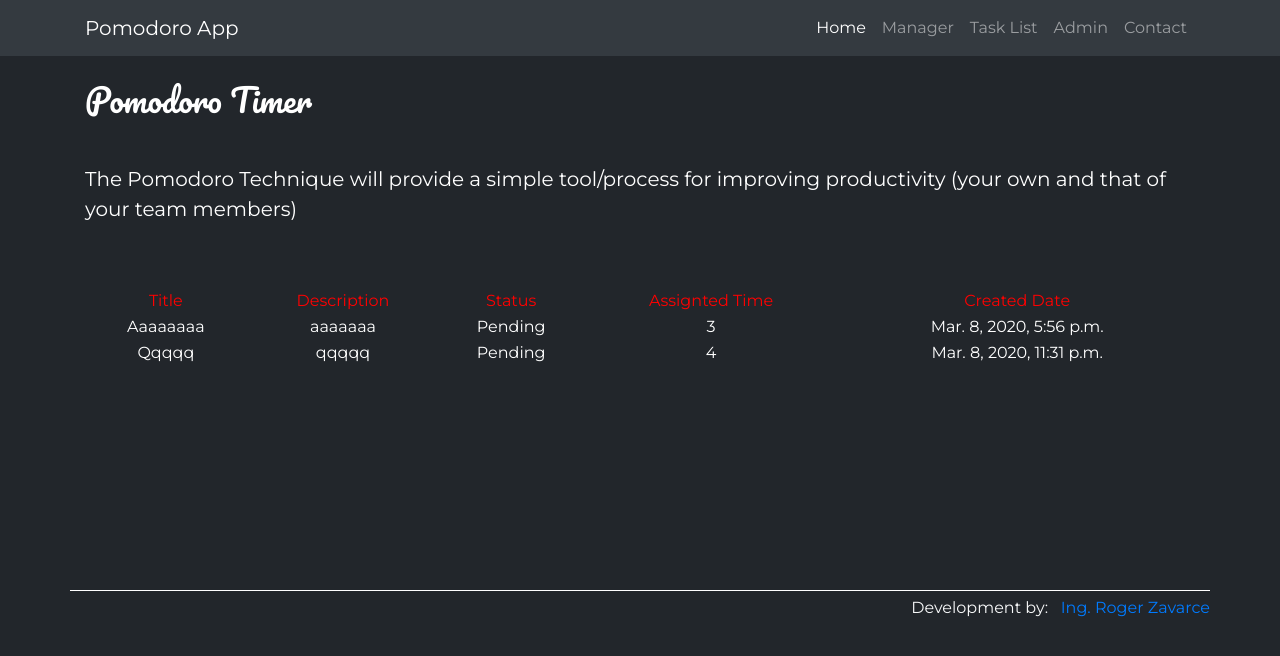
After one commit to rzavarce/PomodoroTimer, a Django app: page /TaskList/ in a window 1280 px wide. The commit adds this page. Shown: the top 656 px of the page. Run offline with Django 3.2, Linux system fonts and the light colour scheme; data comes from the database, SQL or seed files in the repository; some libraries are stand-ins or nearby versions.

Commit message:
Add Task List & Layouts

```diff
--- a/PomodoroAppConf/urls.py
+++ b/PomodoroAppConf/urls.py
@@ -34,7 +34,12 @@ urlpatterns = [
 
     url(r'^$', tasks.Index, name='index'),
 
-    url(r'Start/', tasks.PodomoroManager, name='pomodoro_manager'),
+    url(r'Manager/', tasks.PodomoroManager, name='pomodoro_manager'),
+
+    url(r'TaskList/', tasks.TaskList, name='task_list'),
+
+
+
 
     url(r'Contact/', tasks.Contacts, name='contact'),
 
--- a/configs/models.py
+++ b/configs/models.py
@@ -14,11 +14,11 @@ class Config(models.Model):
 
 	cnf_title = models.CharField(max_length=150, verbose_name=_('Nickname'), blank=True, null=True)
 
-	cnf_lap_time = models.PositiveIntegerField(verbose_name=_('Pomodoros Time'))
+	cnf_lap_time = models.PositiveIntegerField(verbose_name=_('Pomodoros Time'), default=25)
 
-	cnf_time_short_brake = models.PositiveIntegerField(verbose_name=_('Time Short Brake'),)
+	cnf_time_short_brake = models.PositiveIntegerField(verbose_name=_('Time Short Brake'), default=5)
 
-	cnf_time_long_brake = models.PositiveIntegerField(verbose_name=_('Time Long Brake'),)
+	cnf_time_long_brake = models.PositiveIntegerField(verbose_name=_('Time Long Brake'), default=10)
 
 	cnf_created_date = models.DateTimeField(default=timezone.now, verbose_name=_('Creation Date'))
 
--- a/static/js/countdow_manager.js
+++ b/static/js/countdow_manager.js
@@ -2,13 +2,14 @@ $(document).ready(function(){
 
  var audio = $("audio")[0];
 
- var countTime = 25;
- var breakTime = 5;
- var longBreakTime = 5;
+ var countTime = 0;
+ var breakTime = 0;
+ var pomodoros_laps = 0
+ var longBreakTime = 0;
 
  var pause = false;
  var seconds = 0;
- var minutes = 25;
+ var minutes = 0;
 
  var counting;
 
@@ -25,16 +26,24 @@ $(document).ready(function(){
     }
 
    if(minutes === 0 && seconds === 0){
+
       if($('.title').text() === 'Pomodoro'){
-        $('.title').text('Break');
-        minutes = breakTime;
-        $('.timer').html(minutes + ":0" + seconds);
+        pomodoros_laps++;
+        if(pomodoros_laps<3){
+          $('.title').text('Break');
+          minutes = breakTime;
+          $('.timer').html(minutes + ":0" + seconds);
+        }else{
+          $('.title').text('Long Break');
+          minutes = longBreakTime;
+          $('.timer').html(minutes + ":0" + seconds);
+          pomodoros_laps=0;
+        }
       }
-
       else if($('.title').text() === 'Break'){
-        $('.title').text('Long Break');
-        minutes = longBreakTime;
-        $('.timer').html(minutes + ":0" + seconds);
+          $('.title').text('Pomodoro');
+          minutes = countTime;
+          $('.timer').html(minutes + ":0" + seconds);
       }
       else if($('.title').text() === 'Long Break'){
         $('.title').text('Pomodoro');
--- a/tasks/urls.py
+++ b/tasks/urls.py
@@ -16,5 +16,4 @@ urlpatterns = [
 
 
 
-
 ]
--- a/tasks/views.py
+++ b/tasks/views.py
@@ -13,6 +13,8 @@ from configs.models import Config
 from .serializers import TaskSerializer
 
 from django.contrib.auth.models import User
+
+import json
 
 # Create your views here.
 
@@ -38,6 +40,14 @@ def PodomoroManager(request):
     return render(request, 'tasks/manager.html', context)
 
 
+def TaskList(request):
+
+    context={}
+    context['tasks'] = Task.objects.all().values('tsk_title', 'tsk_description', 'tsk_status', 'tsk_assignted_time', 'tsk_created_date')
+
+    return render(request, 'tasks/task_list.html', context)
+
+
 def Contacts(request):
 
 	return render(request, 'tasks/contacts.html', {'bikes': 'is_mobile'})
@@ -55,41 +65,6 @@ class TaskViewSet(viewsets.ModelViewSet):
     ordering = ('id',)
 
 
-'''
-
-class TaskDetailsViewSet(APIView, pk):
-    """
-    API endpoint that allows users to be viewed or edited.
-    """
-
-
-    serializer_class = TaskSerializer
-
-
-    try:
-        queryset = Config.objects.get(pk=pk)
-    except Serie.DoesNotExist:
-        return HttpResponse(status=404)
-
-
-@csrf_exempt
-def TaskDetails(request, pk):
-    """
-    Retrieve, update or delete a serie.
-    """
-    try:
-        config = Config.objects.get(pk=pk)
-    except Config.DoesNotExist:
-        return HttpResponse(status=404)
-
-    if request.method == 'GET':
-        serializer = TaskSerializer(config)
-        return JSONResponse(serializer.data)
-
-
-
-'''
-
 
 class UserViewSet(viewsets.ModelViewSet):
     """
--- a/templates/base.html
+++ b/templates/base.html
@@ -55,6 +55,9 @@
 						<a class="nav-link" href="/Start/">Manager</a>
 					</li>
 					<li class="nav-item">
+						<a class="nav-link" href="/TaskList/">Task List</a>
+					</li>
+					<li class="nav-item">
 						<a class="nav-link" href="/admin/">Admin</a>
 					</li>
 					<li class="nav-item">
--- a/templates/tasks/manager.html
+++ b/templates/tasks/manager.html
@@ -4,9 +4,6 @@
 
 
 {% block content %}
-
-
-
 	<!-- Page Content -->
 	<section class="py-5">
     <div class="container" style="text-align: center;">
--- /dev/null
+++ b/templates/tasks/task_list.html
@@ -0,0 +1,71 @@
+{% extends 'base.html' %}
+{% load static %}
+
+
+
+{% block content %}
+
+<!-- Page Content -->
+	<section class="py-5">
+
+
+
+		<div class="container">
+
+
+			<table id="task_list" class="display" style="width:100%; text-align: center">
+		        <thead>
+		            <tr style="color: red">
+		                <td>Title</td>
+		                <td>Description</td>
+		                <td>Status</td>
+		                <td>Assignted Time</td>
+		                <td>Created Date</td>
+		            </tr>
+		        </thead>
+				<tbody>
+
+					{% for task in tasks %}
+
+
+		            <tr>
+		                <td>{{task.tsk_title|capfirst}}</td>
+		                <td>{{task.tsk_description}}</td>
+		                <td>{% if task.tsk_status == 1 %}
+		                		Done
+							{% else %}
+								Pending
+							{% endif %}
+		                	</td>
+		                <td>{{task.tsk_assignted_time}}</td>
+		                <td>{{task.tsk_created_date}}</td>
+		            </tr>
+
+		            {% endfor %}
+
+
+		        </tbody>
+
+		    </table>
+
+		</div>
+
+	<script type="text/javascript">
+		$(document).ready(function() {
+	       var json={{ tasks | safe }};
+	       var data= json["data"];
+	       var json2 = JSON.stringify(data);
+
+	       $('#task_list').DataTable({
+	         "ajax": json
+	       });
+		});
+
+
+
+	</script>
+
+	</section>
+
+
+{% endblock %}
```
